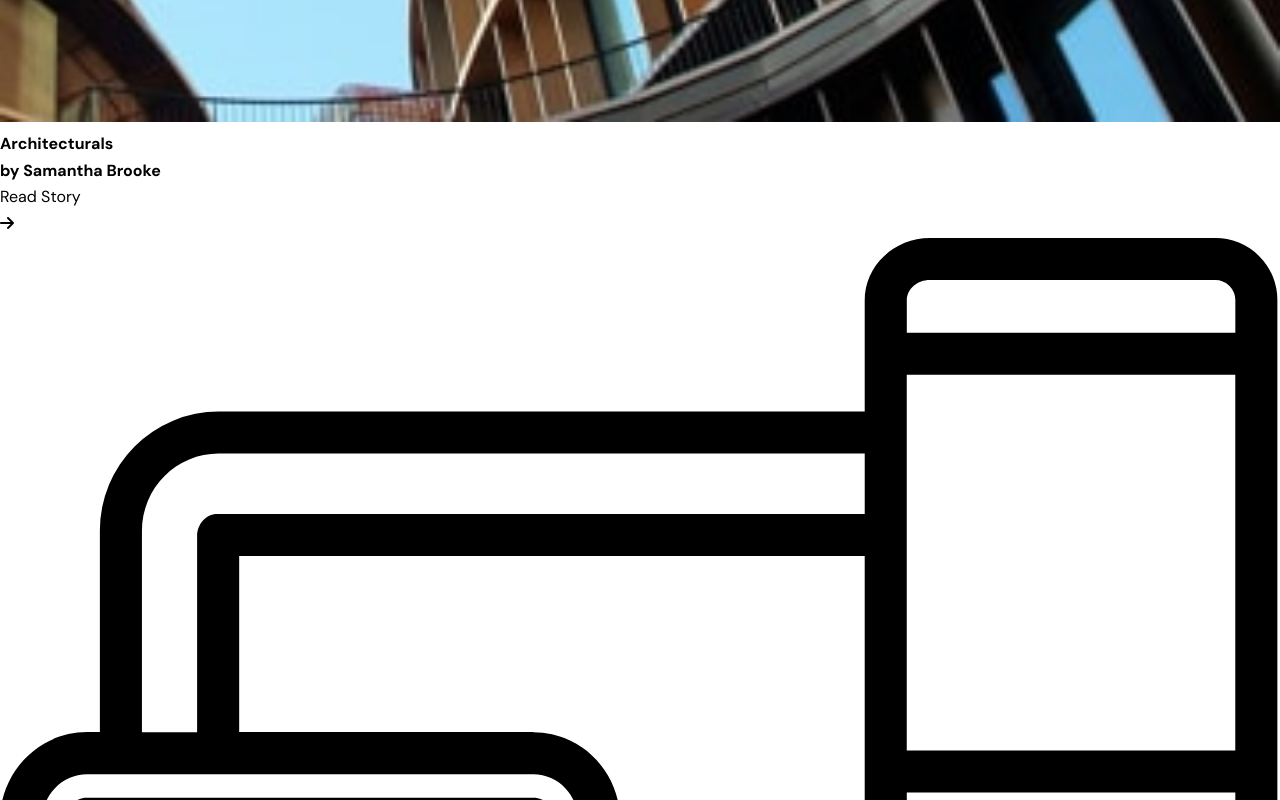
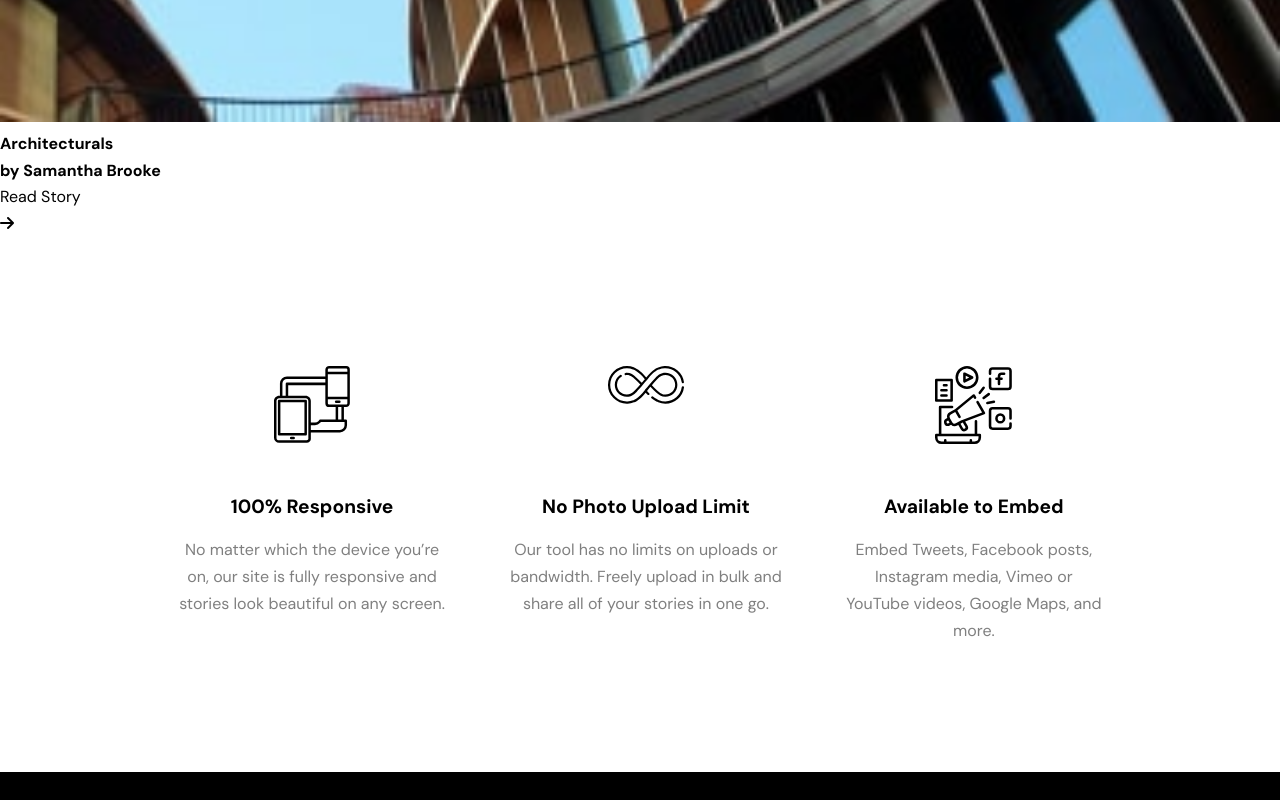
Before and after one commit to KingJosephI/photosnap, a React (Create React App) app: page / in a window 1280 px wide. Shown: the part 11200-12000 px from the top of the page. Built offline with nearby package versions, Linux system fonts and the light colour scheme.

Commit message:
feat: style the features section inside the homepage

```diff
--- a/src/common/Footer/Footer.scss
+++ b/src/common/Footer/Footer.scss
@@ -79,6 +79,8 @@
       grid-row: 1/2;
       align-self: flex-start;
       padding: 0;
+      width: rem(170);
+      height: rem(16);
     }
 
     &__menu {
--- a/src/pages/Homepage/Homepage.jsx
+++ b/src/pages/Homepage/Homepage.jsx
@@ -119,7 +119,7 @@ const Homepage = () => {
             </div>
           </div>
         </section>
-        <section>
+        <section className="stories">
           <div>
             <div>
               <img src={MountainsImage} alt="Mountains" />
@@ -181,35 +181,35 @@ const Homepage = () => {
             </p>
           </div>
         </section>
-        <section>
-          <div>
-            <div>
+        <section className="features">
+          <div className="card">
+            <div className="card__image">
               <img src={ResponsiveImage} alt="Responsive 100 Illustration" />
             </div>
-            <h2>100% Responsive</h2>
-            <p>
+            <h2 className="card__title">100% Responsive</h2>
+            <p className="card__description">
               No matter which the device you’re on, our site is fully responsive
               and stories look beautiful on any screen.
             </p>
           </div>
-          <div>
-            <div>
+          <div className="card">
+            <div className="card__image">
               <img src={NoLimitImage} alt="No Limit Illustration" />
             </div>
 
-            <h2>No Photo Upload Limit</h2>
-            <p>
+            <h2 className="card__title">No Photo Upload Limit</h2>
+            <p className="card__description">
               Our tool has no limits on uploads or bandwidth. Freely upload in
               bulk and share all of your stories in one go.
             </p>
           </div>
-          <div>
-            <div>
+          <div className="card">
+            <div className="card__image">
               <img src={EmbedImage} alt="Embed illustration" />
             </div>
 
-            <h2>Available to Embed</h2>
-            <p>
+            <h2 className="card__title">Available to Embed</h2>
+            <p className="card__description">
               Embed Tweets, Facebook posts, Instagram media, Vimeo or YouTube
               videos, Google Maps, and more.
             </p>
--- a/src/pages/Homepage/style/HomePage.scss
+++ b/src/pages/Homepage/style/HomePage.scss
@@ -1 +1,2 @@
 @use './section.services' as *;
+@use './section.features' as *;
--- /dev/null
+++ b/src/pages/Homepage/style/_section.features.scss
@@ -0,0 +1,44 @@
+@use '../../../styles/' as *;
+
+.features {
+  display: flex;
+  flex-direction: column;
+  gap: rem((56));
+  padding: rem(80) rem(44);
+
+  .card {
+    text-align: center;
+    padding-bottom: 0;
+
+    &__title {
+      padding-block: rem(48) rem(16);
+      font-size: rem(18);
+      line-height: rem(25);
+    }
+
+    &__description {
+      font-size: rem(15);
+      line-height: rem(25);
+      color: hsla(0, 0%, 0%, 0.5);
+    }
+
+    &__image {
+      width: rem(72);
+      height: rem(72);
+      aspect-ratio: 1/1;
+      margin: 0 auto;
+    }
+  }
+}
+
+@media screen and (min-width: rem(700)) {
+  .features {
+    padding-block: rem(120);
+  }
+}
+@media screen and (min-width: rem(1024)) {
+  .features {
+    padding-inline: rem(165);
+    flex-direction: row;
+  }
+}
--- a/src/pages/Homepage/style/_section.services.scss
+++ b/src/pages/Homepage/style/_section.services.scss
@@ -43,9 +43,14 @@
   }
 }
 
-@media screen and (min-width: 700) {
+@media screen and (min-width: rem(700)) {
   .services {
-    display: grid;
-    grid-template-columns: repeat(2, 1fr);
+    // display: grid;
+    // grid-template-columns: repeat(2, 1fr);
+
+    // &__illustration {
+    //   width: 35%;
+    //   height: 100%;
+    // }
   }
 }
```
